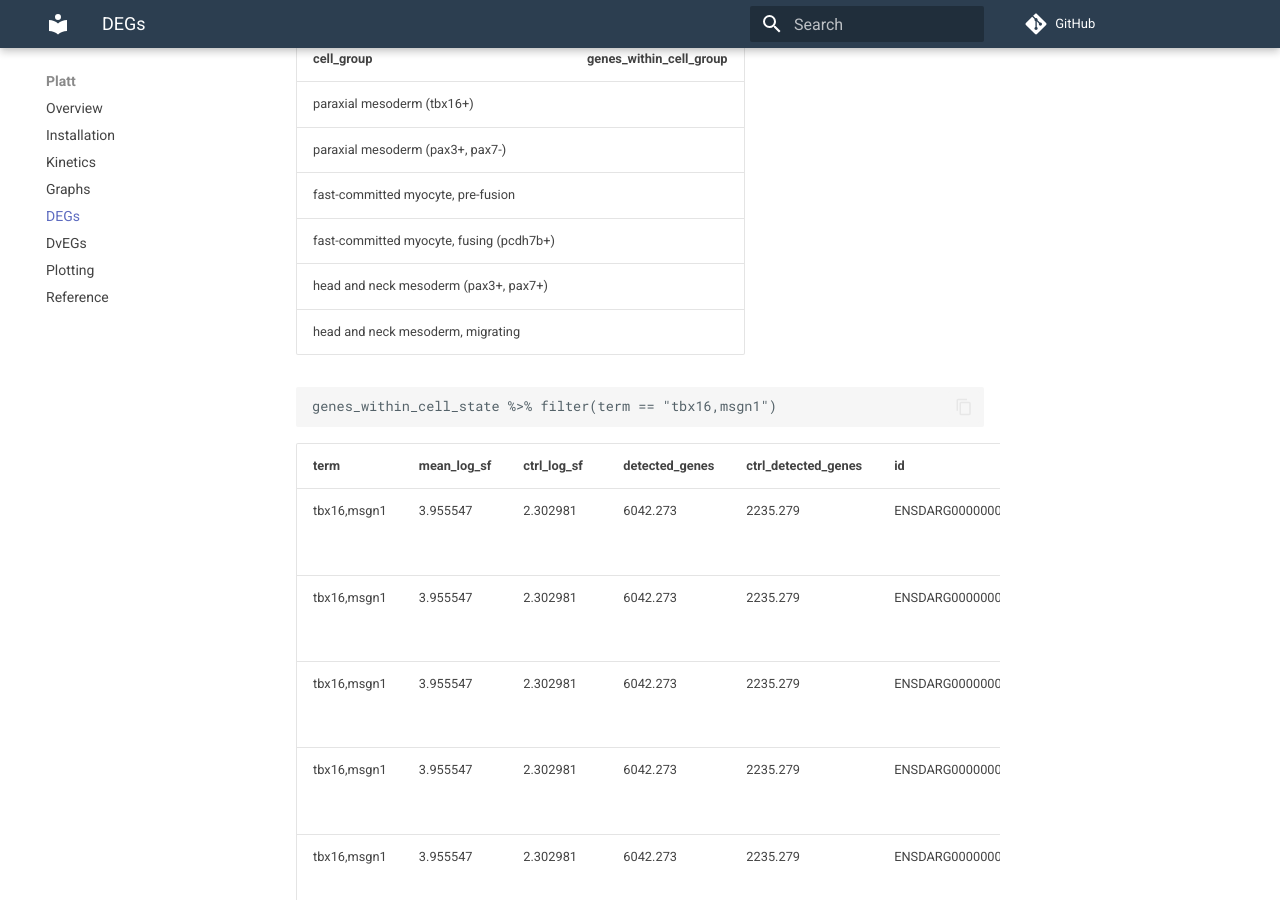
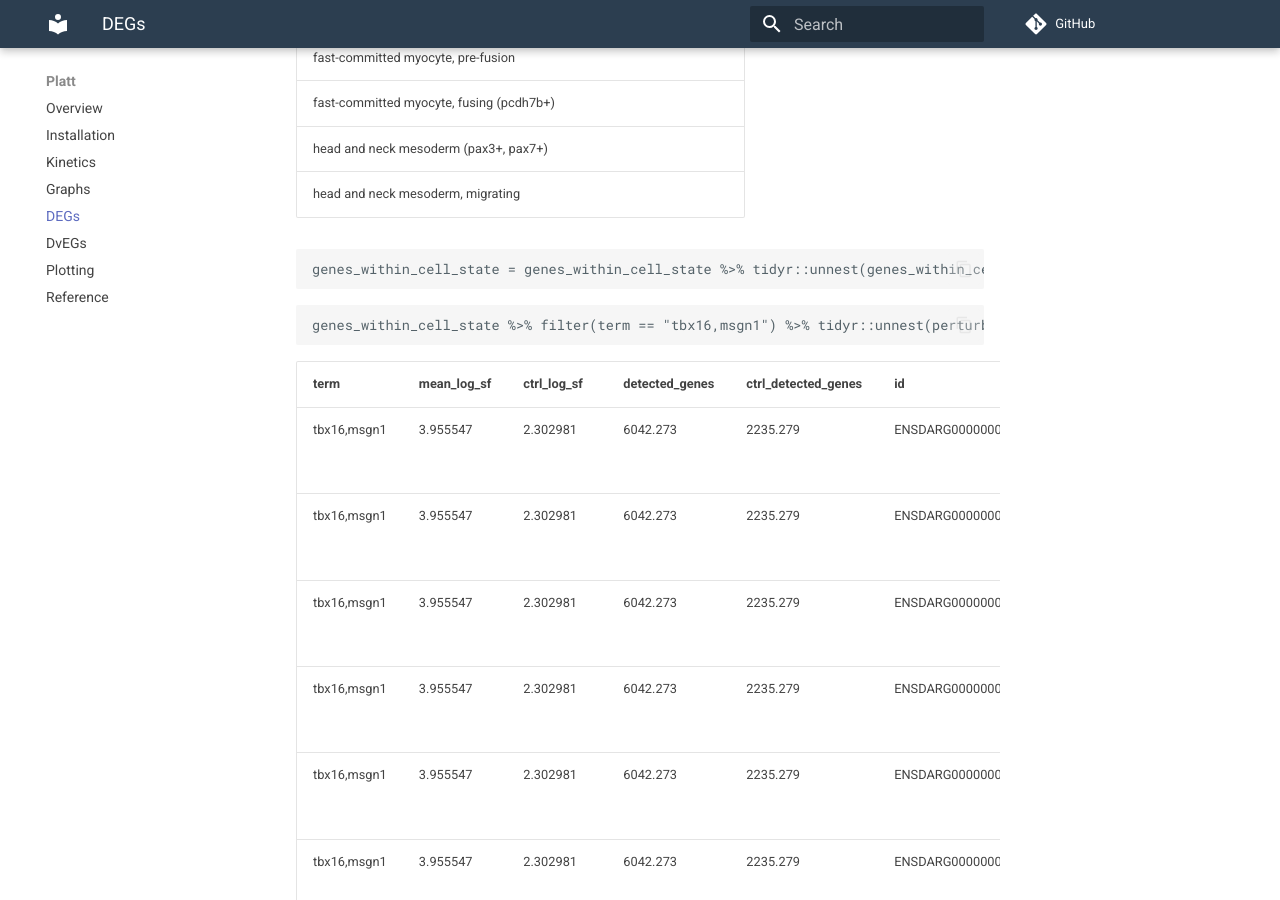
Before and after one commit to cole-trapnell-lab/platt, an MkDocs documentation site: the page built from docs/deg.md, in a window 1280 px wide and 900 px high, scrolled down 4451 px. Built offline with MkDocs 1.6.1 and Material for MkDocs 9.7.7, drawn with Linux system fonts in a browser that asks for light colours; comment, search, counter and statistics services are not loaded.

Commit message:
update pf plots

````diff
--- a/docs/deg.md
+++ b/docs/deg.md
@@ -106,7 +106,12 @@
 
 
 ```
-genes_within_cell_state %>% filter(term == "tbx16,msgn1")
+genes_within_cell_state = genes_within_cell_state %>% tidyr::unnest(genes_within_cell_group)
+```
+
+
+```
+genes_within_cell_state %>% filter(term == "tbx16,msgn1") %>% tidyr::unnest(perturb_effects)
 ```
 
 | term       | mean_log_sf | ctrl_log_sf | detected_genes | ctrl_detected_genes | id                  | perturb_to_ctrl_raw_lfc | perturb_to_ctrl_raw_lfc_se | perturb_to_ctrl_raw_p_value | perturb_to_ctrl_shrunken_lfc | perturb_to_ctrl_shrunken_lfc_se | perturb_to_ctrl_p_value | effect_skew | log_mean_expression | coefficient_mode | cell_group                     |
````
Also changed, not shown: docs/dveg.md (+2 -1 lines), docs/assets/muscle_pax3a_deg.png, docs/assets/pf_emilin3a.png, docs/assets/pf_graph_emilin3a.png.
